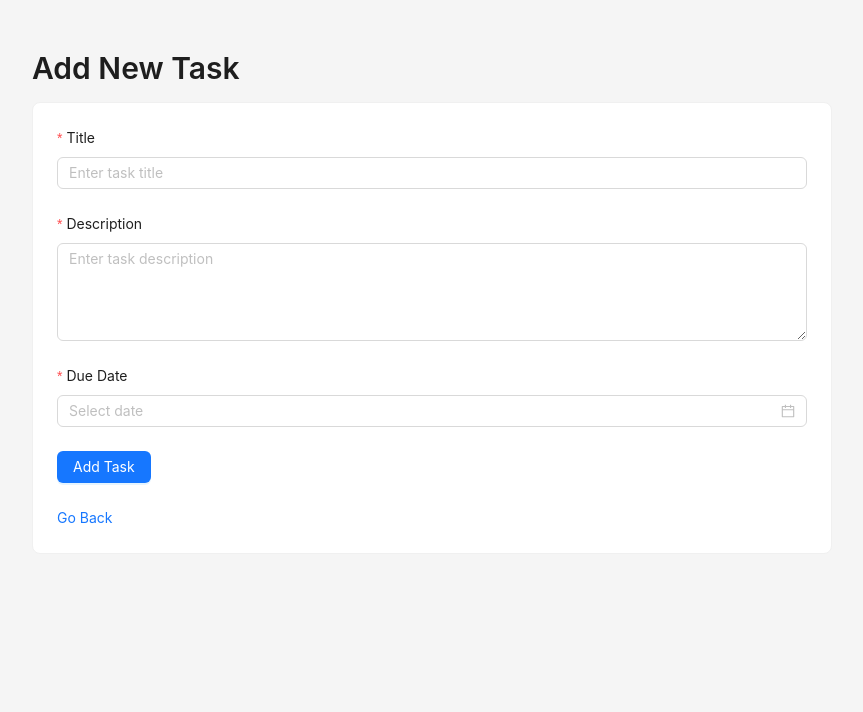
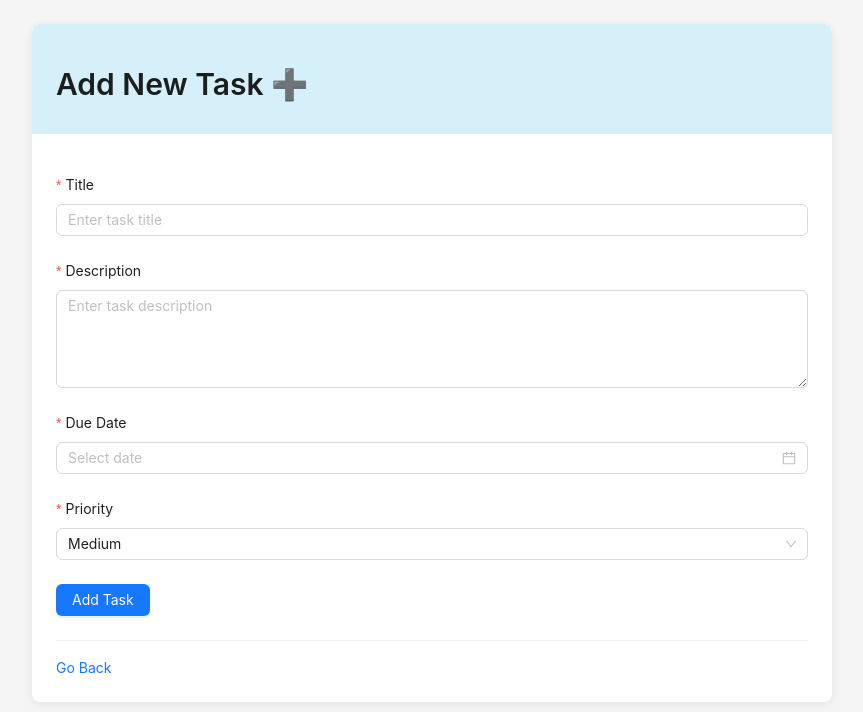
Before and after one commit to JayaruPerera/Task_Manager_App, a React (Vite) app: page /add-task in a window 1280 px wide. Shown: the top 712 px of the page, without its empty margins (208-1071 px from the left). Built offline with nearby package versions, Linux system fonts and the light colour scheme.

Commit message:
adding priority levels

```diff
--- a/src/components/task-form.tsx
+++ b/src/components/task-form.tsx
@@ -1,18 +1,22 @@
 import React, { useEffect } from "react";
-import { Form, Input, Button, DatePicker } from "antd";
+import { Form, Input, Button, DatePicker, Select } from "antd";
 import dayjs from 'dayjs';
 import type { Dayjs } from "dayjs";                                           //a date library used to handle and format dates.The DatePicker component from Ant Design returns a Dayjs object.
+
+const { Option } = Select;
 
 interface TaskFormValues {                                                    //Represents the raw form input values captured directly from the form
   title: string;
   description: string;
   dueDate: Dayjs;
+  priority: 'low' | 'medium' | 'high';
 }
 
 interface TaskFormData {                                                     //Represents the processed form data with a string-formatted due date, ready to be passed to other parts of the application.
   title: string;
   description: string;
   dueDate: string;
+  priority: 'low' | 'medium' | 'high';
 }
 
 interface TaskFormProps {                                                   //Defines the props that will be passed to the TaskForm component.
@@ -21,6 +25,7 @@ interface TaskFormProps {                                                   //De
     title: string;
     description: string;
     dueDate: string;
+    priority?: 'low' | 'medium' | 'high';
   };
   isSubmitting?: boolean;
   submitButtonText?: string;
@@ -48,6 +53,7 @@ const TaskForm: React.FC<TaskFormProps> = ({
       title: values.title,
       description: values.description,
       dueDate: values.dueDate.format("YYYY-MM-DD"),
+      priority: values.priority
     };
     onSubmit(taskData);                                                  //passing taskData to add-task.tsx
     // form.resetFields();
@@ -79,6 +85,19 @@ const TaskForm: React.FC<TaskFormProps> = ({
         <DatePicker format="YYYY-MM-DD" style={{ width: '100%' }} />
       </Form.Item>
 
+      <Form.Item
+        name="priority"
+        label="Priority"
+        rules={[{ required: true, message: "Please select a priority" }]}
+        initialValue="medium"
+      >
+        <Select>
+          <Option value="low">Low</Option>
+          <Option value="medium">Medium</Option>
+          <Option value="high">High</Option>
+        </Select>
+      </Form.Item>
+
       <Form.Item>
         <Button type="primary" htmlType="submit" loading={isSubmitting}>
         {submitButtonText}
--- a/src/components/task-list.tsx
+++ b/src/components/task-list.tsx
@@ -1,6 +1,6 @@
-import { Card, List, Tag, Button, Space, Popconfirm} from "antd";
-import { EditOutlined, DeleteOutlined } from "@ant-design/icons";
-import "./task-list-component.css";
+import { Card, List, Tag, Button, Space, Popconfirm } from "antd";
+import { EditOutlined, DeleteOutlined, FlagOutlined } from "@ant-design/icons";
+import "../styles/task-list-component.css";
 import { Link } from "react-router-dom";
 import { Task } from "../types/task";
 
@@ -10,6 +10,19 @@ interface TaskListProps {
 }
 
 const TaskList: React.FC<TaskListProps> = ({ tasks, onDeleteTask }) => {
+  // Function to determine priority tag color
+  const getPriorityColor = (priority: "low" | "medium" | "high") => {
+    switch (priority) {
+      case "high":
+        return "red";
+      case "medium":
+        return "orange";
+      case "low":
+        return "green";
+      default:
+        return "blue";
+    }
+  };
 
   return (
     <div>
@@ -17,15 +30,26 @@ const TaskList: React.FC<TaskListProps> = ({ tasks, onDeleteTask }) => {
         <p>No tasks yet. Add your first task!</p>
       ) : (
         <List
-        className="task-items-list"
+          className="task-items-list"
           itemLayout="vertical"
-          dataSource={tasks}                                                                                  //The data source for the list is the tasks array passed as a prop.
-          renderItem={(task) => (                                                                             //The renderItem function is called for each task in the tasks array. It returns a List.Item component for each task.
-            <List.Item key={task.id}                                                                          //Renders each task as a List.Item. Assigns a unique key to each task using task.id
-            className="task-item">
+          dataSource={tasks} //The data source for the list is the tasks array passed as a prop.
+          renderItem={(
+            task //The renderItem function is called for each task in the tasks array. It returns a List.Item component for each task.
+          ) => (
+            <List.Item
+              key={task.id} //Renders each task as a List.Item. Assigns a unique key to each task using task.id
+              className="task-item"
+            >
               <Card
-              className="task-item-card"
-                title={task.title}
+                className="task-item-card"
+                title={
+                  <div style={{ display: 'flex', alignItems: 'center', justifyContent: 'space-between' }}>
+                    <span>{task.title}</span>
+                    <Tag color={getPriorityColor(task.priority)} icon={<FlagOutlined />}>
+                      {task.priority.charAt(0).toUpperCase() + task.priority.slice(1)} Priority
+                    </Tag>
+                  </div>
+                  }
                 extra={
                   <Space>
                     <Tag color="blue">Due: {task.dueDate}</Tag>
@@ -58,11 +82,14 @@ const TaskList: React.FC<TaskListProps> = ({ tasks, onDeleteTask }) => {
                 }
               >
                 <p className="task-description">{task.description}</p>
+                <div style={{ display: 'flex', justifyContent: 'space-between', alignItems: 'center' }}></div>
                 <p className="task-status">
-                  Status: {task.completed ?
-                    <Tag color="green">Completed</Tag> :
+                  Status:
+                  {task.completed ? (
+                    <Tag color="green">Completed</Tag>
+                  ) : (
                     <Tag color="volcano">Pending</Tag>
-                  }
+                  )}
                 </p>
               </Card>
             </List.Item>
--- a/src/pages/add-task.tsx
+++ b/src/pages/add-task.tsx
@@ -2,61 +2,64 @@ import { Link, useNavigate, useParams } from "react-router-dom";
 import TaskForm from "../components/task-form";
 import { useDispatch, useSelector } from "react-redux";                                 //Redux hook that allows to dispatch actions to the Redux store.
 import { addTask, updateTask } from "../store/taskSlice";                              //An action from taskSlice.ts that will be used to add a new task to the Redux store.
-import { Task } from "../types/task";                                     //type definition to enforce type safety for the new task object.
-import { Typography, Card, message } from "antd";
-import { useEffect, useState } from "react";
-import { RootState } from "../store";
+import { Task } from "../types/task";                                     //A TypeScript type that defines what a task should look like. type definition to enforce type safety for the new task object.
+import { Typography, message } from "antd";                               //Typography → Provides text styling components from Ant Design. message → Used to show success/error notifications
+import { useEffect, useState } from "react";                                      //useEffect → Runs code when something changes (e.g., when editing a task)
+import { RootState } from "../store";                                             //RootState → Defines the structure of the Redux store.
+import "../styles/add-task.css";
 
-const { Title } = Typography;
+const { Title } = Typography;                                             //Extracts Title from Typography (used for page headings).
 
 interface TaskFormData {                                                  //Defines the shape of the form data that will be passed from task-form.tsx.
-  title: string;
-  description: string;
-  dueDate: string;
-  priority?: string;
+  title: string;                                                       //(required)
+  description: string;                                                  //(required)
+  dueDate?: string | null;                                            //(optional)
+  priority?: 'low' | 'medium' | 'high';                                          //(optional)
 }
 
 const AddTask = () => {
   const dispatch = useDispatch();                                         //Allows to send actions (like adding a task) to the Redux store.
-  const navigate = useNavigate();                                         //Enables page redirection after adding a task.
-  const { id } = useParams<{ id?: string }>();
-  const isEditing = Boolean(id);
-  const taskId = id ? parseInt(id, 10) : null;
-  const [isSubmitting, setIsSubmitting] = useState(false);
-  const [initialValues, setInitialValues] = useState<TaskFormData | undefined>(undefined);
+  const navigate = useNavigate();                                         //Enables page redirection after adding a task or updating a task.
+  const { id } = useParams<{ id?: string }>();                            //const { id }:This is pulling the id part directly from the URL parameters.  <{ id?: string }>: This tells TypeScript what kind of data to expect.  id?: string means the id might be a string, or it might not exist (optional).
+  const isEditing = Boolean(id);                                          //Checks if the page is in edit mode (true) or add mode (false). Converts id to a boolean: If id exists → true (Editing Mode).If no id → false (Adding Mode).
+  const taskId = id ? parseInt(id, 10) : null;                           //If id is present: Convert id to a number and store it in taskId. If id is not present: Set taskId to null. id ?: This checks if id exists (i.e., it's not undefined or null). parseInt(id, 10): If id exists, this converts the id from a string to a number using parseInt. The 10 indicates that it should parse the id as a base 10 number (decimal).  : null: If id does not exist, taskId is set to null.
+  const [isSubmitting, setIsSubmitting] = useState(false);                                          //When a user clicks a submit button on a form, you can set isSubmitting to true to show a loading spinner or disable the button. Once the form submission is complete, you can set it back to false
+  const [initialValues, setInitialValues] = useState<TaskFormData | undefined>(undefined);          //<TaskFormData | undefined>: This tells TypeScript that the initialValues can either be of type TaskFormData or undefined. TaskFormData: This is an interface or type that defines the shape of the form data, such as { title: string, description: string, dueDate: string } (undefined): This is the initial value of initialValues. It starts as undefined
 
   // Get the task if in edit mode
-  const task = useSelector((state: RootState) =>
-    taskId ? state.tasks.tasks.find(t => t.id === taskId) : undefined
+  const task = useSelector((state: RootState) =>                                                   //This is an arrow function that takes the Redux state as an argument (state) and returns either the task with the matching ID or undefined.
+    taskId ? state.tasks.tasks.find(t => t.id === taskId) : undefined                             //taskId ? state.tasks.tasks.find(t => t.id === taskId) : undefined: This is a ternary operator that checks if taskId exists. If taskId exists, it finds the task with the matching ID. If taskId does not exist, it returns undefined.
   );
 
-  // Set initial values when editing
+  // Set initial values when editing. Runs when isEditing or task changes.
   useEffect(() => {
-    if (isEditing && task) {
-      setInitialValues({
+    if (isEditing && task) {                                            //if (isEditing && task) { ... }: It checks if isEditing is true and if task exists. If both conditions are met, it will execute the code inside the block.
+      setInitialValues({                                                // This function updates the initialValues state with the data from the task. This will pre-fill the form fields with the task data when editing.
         title: task.title,
         description: task.description,
         dueDate: task.dueDate,
+        priority: task.priority
       });
     }
-  }, [isEditing, task]);
+  }, [isEditing, task]);                                                //Dependency Array-  [isEditing, task]: The dependency array specifies when the effect should run. In this case, the effect will run whenever isEditing or task changes.
 
   // Handle task not found when editing
   useEffect(() => {
-    if (isEditing && taskId && !task) {
+    if (isEditing && taskId && !task) {                               //checks if the component is in editing mode and if the task with the given ID exists. If the task is not found, it displays an error message and redirects the user to the homepage. if (isEditing && taskId && !task) { ... }: This indicates that the component is in editing mode, if taskId exists(This ensures that there is a valid task ID.), and if task does not exist This checks if there is no task with the given taskId. If all conditions are met, it will execute the code inside the block.
       message.error("Task not found");
       navigate("/");
     }
-  }, [isEditing, taskId, task, navigate]);
+  }, [isEditing, taskId, task, navigate]);                            //The effect will run whenever any of these dependencies change.
 
-  const handleTaskSubmit = (taskData: TaskFormData) => {
-    setIsSubmitting(true);
+  const handleTaskSubmit = (taskData: TaskFormData) => {              //This function is called when the form is submitted. It receives the form data as an argument and processes it to add or update a task. taskData: TaskFormData This specifies that the taskData parameter must conform to the TaskFormData type.
+    setIsSubmitting(true);                                            //
     try {
       if (isEditing && task) {
         // Update existing task
         const updatedTask: Task = {
           ...task,
-          ...taskData
+          ...taskData,
+          priority: taskData.priority || 'medium'
         };
         dispatch(updateTask(updatedTask));
         message.success('Task updated successfully!')
@@ -74,7 +77,7 @@ const AddTask = () => {
           id: Date.now(),
           ...taskData,
           completed: false,
-          priority: 'medium'
+          priority: taskData.priority || 'medium'
         };
         dispatch(addTask(newTask));
         message.success('Task added successfully!')
@@ -94,18 +97,21 @@ const AddTask = () => {
   }
 
   return (
-    <div>
-      <Title level={2}>{isEditing ? 'Edit Task' : 'Add New Task'}</Title>
-      <Card>
+    <div className="add-task-container">
+      <div className="add-task-header">
+      <Title level={2}>{isEditing ? 'Edit Task ✂️' : 'Add New Task ➕'}</Title>
+      </div>
+      <div className="add-task-card">
         <TaskForm onSubmit={handleTaskSubmit}
         initialValues={initialValues}
         isSubmitting={isSubmitting}
         submitButtonText={isEditing ? 'Update Task' : 'Add Task'}
       />
-        <div style={{ marginTop: 16 }}>
+        <div style={{ marginTop: 16 }} className="form-footer">
           <Link to="/">Go Back</Link>
         </div>
-      </Card>
+        </div>
+
     </div>
   );
 };
--- a/src/pages/task-list.tsx
+++ b/src/pages/task-list.tsx
@@ -3,14 +3,14 @@ import { useSelector,useDispatch } from "react-redux";
 import { RootState } from "../store";                                                                       //the type of the Redux store's state
 import { Typography, Button,Card, message } from "antd";
 import TaskList from "../components/task-list";
-import "./task-list.css";
+import "../styles/task-list.css";
 import { deleteTask } from "../store/taskSlice";
 
 const { Title } = Typography;                                                                               //used for heading styles
 
 const TaskListPage = () => {
-  const dispatch = useDispatch();
-  const tasks = useSelector((state: RootState) => state.tasks.tasks);
+  const dispatch = useDispatch();                                                                          //Sends messages (actions) to the Redux Store.
+  const tasks = useSelector((state: RootState) => state.tasks.tasks);                                     //Retrieves the list of tasks from the Redux store.//useSelector extracts tasks from state.tasks.tasks. state: represents the entire state of the Redux store.  tasks(this is a variable that holds the tasks array) will contain the list of tasks(this is an array) from the Redux store's state.
 
   const handleDeleteTask = (id: number) => {
     try {
@@ -24,7 +24,7 @@ const TaskListPage = () => {
   return (
     <div className="task-list-container">
       <div className="task-header">
-        <Title level={2}>Task List</Title>
+        <Title level={2}>Task List📃✒️</Title>
         <Link to="/add-task">
           <Button type="primary">Add New Task</Button>
         </Link>
--- a/src/store/taskSlice.ts
+++ b/src/store/taskSlice.ts
@@ -22,13 +22,13 @@ const taskSlice = createSlice({
     },
     updateTask: (state, action: PayloadAction<Task>) => {                                   //state: Represents the current state of the tasks slice. action: Represents the action dispatched to update a task. PayloadAction<Task> type indicates that the action contains a payload of type Task
       const index = state.tasks.findIndex(task => task.id === action.payload.id);           //Finds the index of the task to update in the tasks array. This line searches the tasks array in the state to find the index of the task that matches the id provided in the action's payload. findIndex returns the index of the first element that satisfies the condition
-      if (index !== -1) {
+      if (index !== -1) {                                                                   // This line checks if the task was found in the tasks array. If the task is not found, findIndex returns -1
         state.tasks[index] = action.payload;                                                //Updates the task in the tasks array. If the task is found, the task at the index is updated with the new task data provided in the action's payload
       }
     },
     deleteTask: (state, action: PayloadAction<number>) => {
       // Filter out the task with the matching ID
-      state.tasks = state.tasks.filter(task => task.id !== action.payload);
+      state.tasks = state.tasks.filter(task => task.id !== action.payload);                 //filter Method: The filter method creates a new array containing all tasks except the one with the id that matches action.payload.
     },
   },
 });
--- /dev/null
+++ b/src/styles/add-task.css
@@ -0,0 +1,43 @@
+.add-task-container {
+    background-color: white;
+    border-radius: 8px;
+    box-shadow: 0 2px 10px rgba(0, 0, 0, 0.08);
+    overflow: hidden;
+    max-width: 800px;
+    margin: 0 auto;
+  }
+
+  .add-task-header {
+    display: flex;
+    justify-content: space-between;
+    align-items: center;
+    margin-bottom: 16px;
+    padding: 16px 24px;
+    background-color: rgba(151, 216, 241, 0.396);
+    border-top-left-radius: 8px;
+    border-top-right-radius: 8px;
+  }
+
+  .add-task-card {
+    border-radius: 0;
+    padding: 24px;
+  }
+
+  .form-footer {
+    display: flex;
+    justify-content: flex-start;
+    margin-top: 16px;
+    padding-top: 16px;
+    border-top: 1px solid #f0f0f0;
+  }
+
+  .go-back-link {
+    display: inline-flex;
+    align-items: center;
+    color: #1890ff;
+    transition: color 0.3s;
+  }
+
+  .go-back-link:hover {
+    color: #40a9ff;
+  }
```
Also changed, not shown: src/styles/task-list-component.css (renamed from src/components/task-list-component.css), src/styles/task-list.css (renamed from src/pages/task-list.css).
